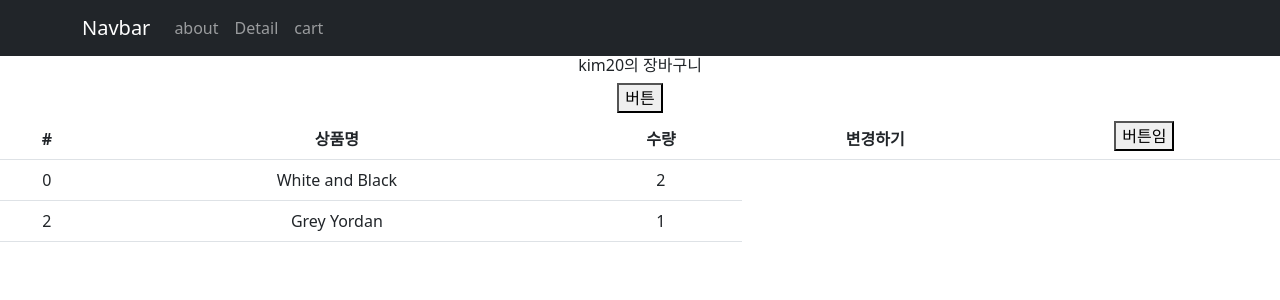
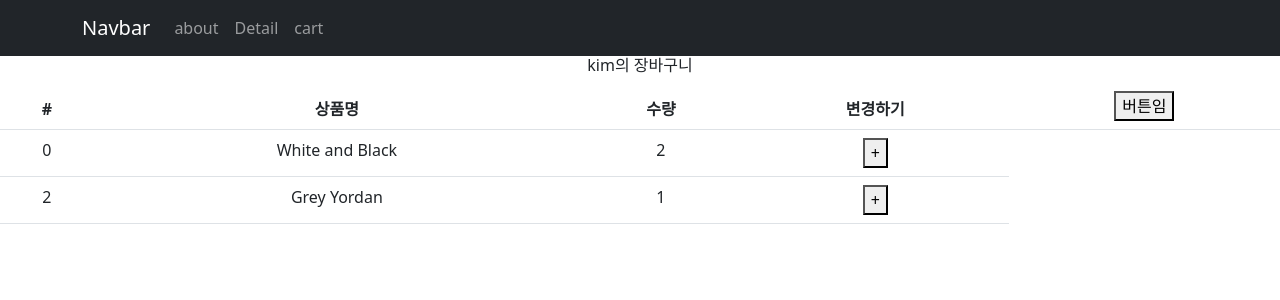
Before and after one commit to kongchip/react-shop, a React (Create React App) app: page /cart in a window 1280 px wide. Shown: the top 300 px of the page. Built offline with nearby package versions, Linux system fonts and the light colour scheme.

Commit message:
주문하기 기능 구현

```diff
--- a/src/routes/Cart.js
+++ b/src/routes/Cart.js
@@ -1,26 +1,13 @@
 import { Table } from 'react-bootstrap';
 import { useSelector, useDispatch } from 'react-redux';
-// import { changeName, increase } from './../store.js';
 import { changeName } from '../store/userSlice';
-import { increase } from '../store/userSlice';
-
+import { upAmount } from './../store.js';
 function Cart() {
   let state = useSelector((state) => state);
   const dispatch = useDispatch();
-  console.log(state.user.age);
   return (
     <div>
-      <h6>
-        {state.user.name}
-        {state.user.age}의 장바구니
-      </h6>
-      <button
-        onClick={() => {
-          dispatch(increase());
-        }}
-      >
-        버튼
-      </button>
+      <h6>{state.user.name}의 장바구니</h6>
       <Table>
         <thead>
           <tr>
@@ -45,6 +32,15 @@ function Cart() {
               <td>{state.cart[i].id}</td>
               <td>{state.cart[i].name}</td>
               <td>{state.cart[i].count}</td>
+              <td>
+                <button
+                  onClick={() => {
+                    dispatch(upAmount(i));
+                  }}
+                >
+                  +
+                </button>
+              </td>
             </tr>
           ))}
         </tbody>
--- a/src/routes/Detail.js
+++ b/src/routes/Detail.js
@@ -1,6 +1,8 @@
 import { useParams } from 'react-router-dom';
 import { useEffect, useState } from 'react';
 import { Nav } from 'react-bootstrap';
+import { addItem } from '../store';
+import { useDispatch } from 'react-redux';
 
 function Detail(props) {
   let { id } = useParams();
@@ -8,6 +10,9 @@ function Detail(props) {
   let productId = props.shoes.find((x) => x.id == id);
   let [num, setNum] = useState('');
   let [tab, setTab] = useState(0);
+  let dispatch = useDispatch();
+
+  console.log(productId);
 
   useEffect(() => {
     let a = setTimeout(() => {
@@ -42,7 +47,14 @@ function Detail(props) {
             <h4 className="pt-5">{productId.title}</h4>
             <p>{productId.content}</p>
             <p>{productId.price}원</p>
-            <button className="btn btn-danger">주문하기</button>
+            <button
+              className="btn btn-danger"
+              onClick={() => {
+                dispatch(addItem({ id: productId.id, name: productId.title, count: 1 }));
+              }}
+            >
+              주문하기
+            </button>
           </div>
         </div>
       </div>
--- a/src/store.js
+++ b/src/store.js
@@ -7,7 +7,17 @@ let cart = createSlice({
     { id: 0, name: 'White and Black', count: 2 },
     { id: 2, name: 'Grey Yordan', count: 1 },
   ],
+  reducers: {
+    upAmount(state, action) {
+      // let findId = state.findIndex((a) => a.id === action.payload);
+      state[action.payload].count++;
+    },
+    addItem(state, action) {
+      state.push(action.payload);
+    },
+  },
 });
+export let { upAmount, addItem } = cart.actions;
 
 export default configureStore({
   reducer: {
--- a/src/store/userSlice.js
+++ b/src/store/userSlice.js
@@ -10,11 +10,8 @@ let user = createSlice({
     changeName(state) {
       state.name = 'kongchip';
     },
-    increase(state) {
-      state.age += 1;
-    },
   },
 });
-export let { changeName, increase } = user.actions;
+export let { changeName } = user.actions;
 
 export default user;
```
